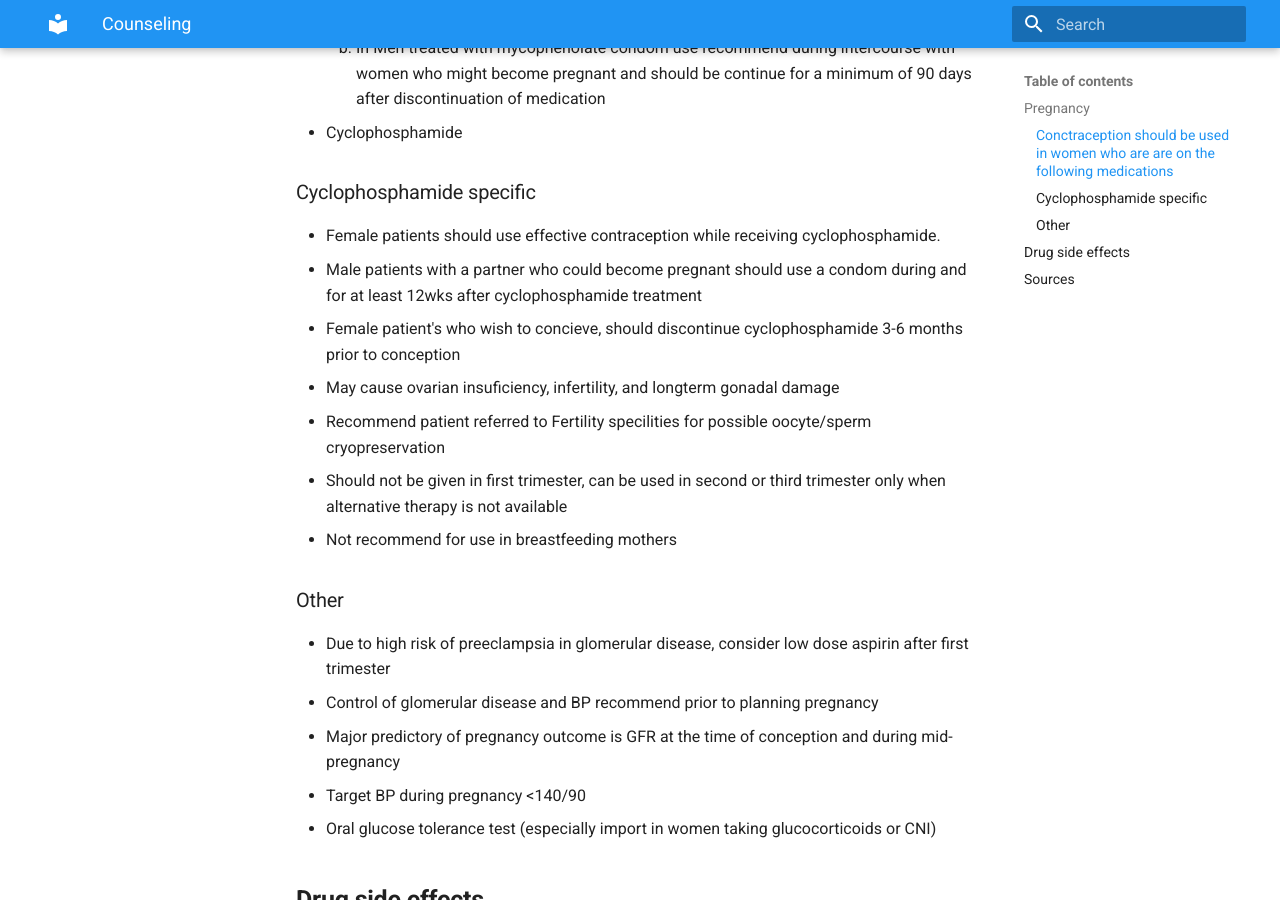
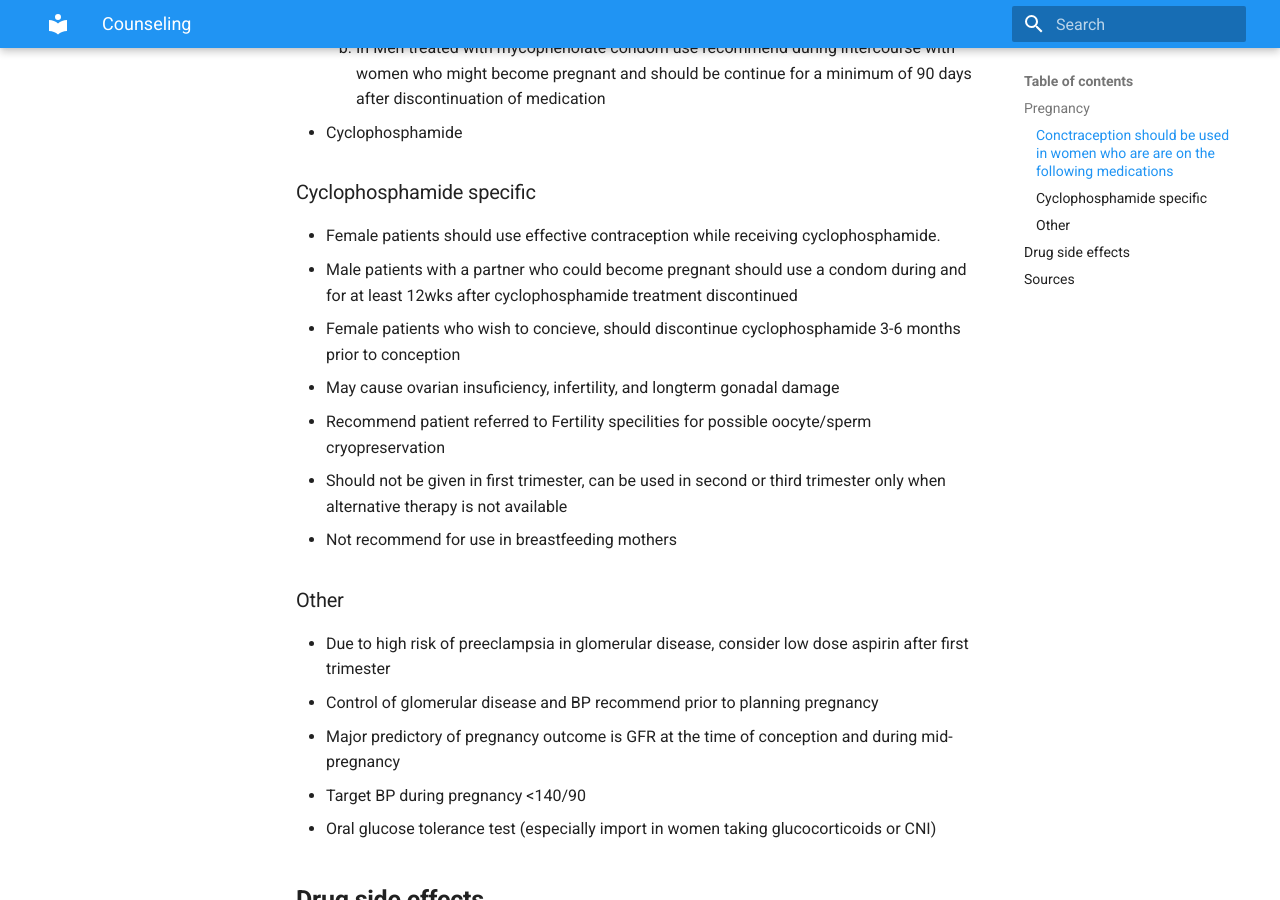
Before and after one commit to TTUNEPH2025/GN, an MkDocs documentation site: the page built from docs/Counseling.md, in a window 1280 px wide and 900 px high, scrolled down 446 px. Built offline with MkDocs 1.6.1 and Material for MkDocs 9.7.7, drawn with Linux system fonts in a browser that asks for light colours.

Commit message:
Update Counseling.md

```diff
--- a/docs/Counseling.md
+++ b/docs/Counseling.md
@@ -7,8 +7,8 @@
  * Cyclophosphamide
 ### Cyclophosphamide specific
  * Female patients should use effective contraception while receiving cyclophosphamide.
- * Male patients with a partner who could become pregnant should use a condom during and for at least 12wks after cyclophosphamide treatment
- * Female patient's who wish to concieve, should discontinue cyclophosphamide 3-6 months prior to conception
+ * Male patients with a partner who could become pregnant should use a condom during and for at least 12wks after cyclophosphamide treatment discontinued
+ * Female patients who wish to concieve, should discontinue cyclophosphamide 3-6 months prior to conception
  * May cause ovarian insuficiency, infertility, and longterm gonadal damage
  * Recommend patient referred to Fertility specilities for possible oocyte/sperm cryopreservation
  * Should not be given in first trimester, can be used in second or third trimester only when alternative therapy is not available
```
